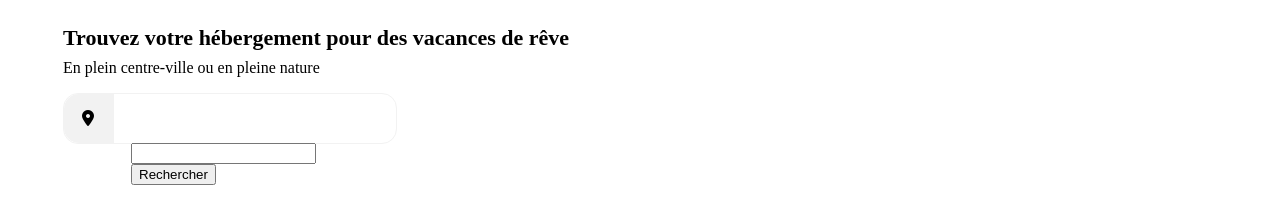
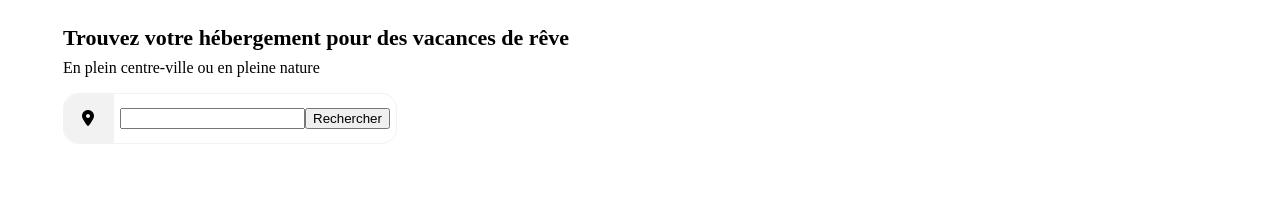
Before and after one commit to SamiNassim/OCProject2, a plain HTML site: page index.html in a window 1280 px wide. Shown: the part 48-272 px from the top of the page. Drawn offline with Linux system fonts and the light colour scheme.

Commit message:
Fixed search field position

```diff
--- a/index.html
+++ b/index.html
@@ -22,7 +22,7 @@
 <body>
     <div class="search__bar">
         <div class="location__icon"><i class="fa-solid fa-location-dot"></i></div>
-            <form name="formulaire" type="text" class="search__field"><input type="text" name="recherche"><input type="submit" value="Rechercher" class="search__button">
+            <form name="formulaire" type="text" class="search__field"><input type="text" name="recherche"><input type="submit" value="Rechercher" class="search__button"></form>
     </div>
     <main>
 
--- a/style.css
+++ b/style.css
@@ -83,27 +83,25 @@ header {
 
 .search__bar {
 
+    display: flex;
     margin-left: 55px;
     background-color: #FFFFFF;
     border: 1px solid #F2F2F2;
     border-radius: 15px;
     width: 332px;
     height: 49px;
+
 }
 
 .search__field {
 
+    display: flex;
     height: 21px;
-    width: 147px;
-    margin-left: 67px;
+    margin: auto;
 
 }
 
-.search__button {
 
-;
-
-}
 
 .fa-solid.fa-location-dot {
 
```
